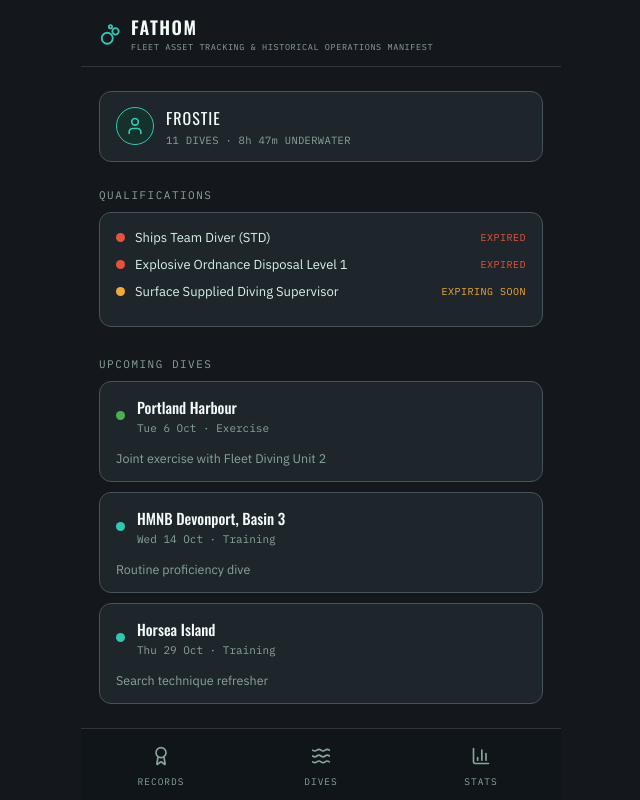
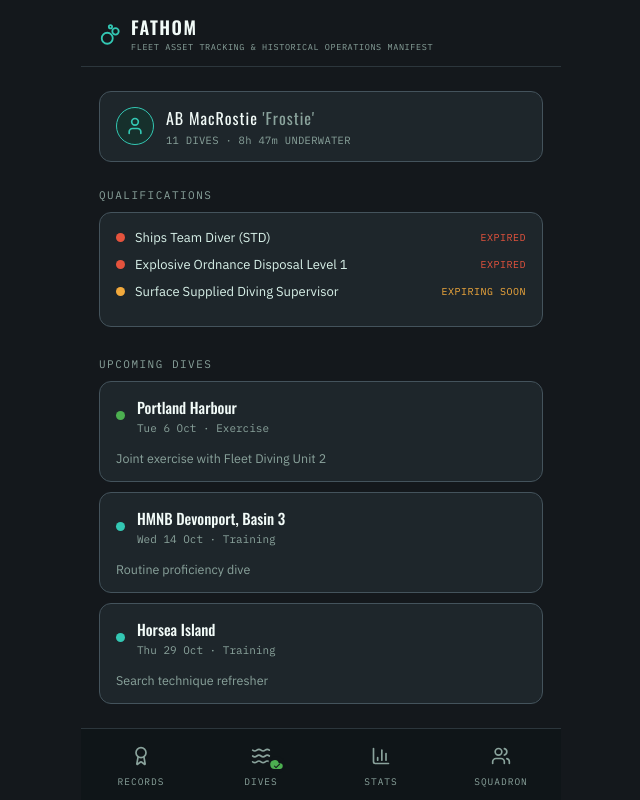
Before and after one commit to fmography101-commits/fathom-app, a React (Vite) app: page / in a window 1280 px wide. Shown: the whole page, without its empty margins (319-959 px from the left). Built offline with nearby package versions, Linux system fonts and the light colour scheme.

Commit message:
REAL Added in Squadron Tab and also implemented the cloud status icon

```diff
--- a/src/FathomApp.jsx
+++ b/src/FathomApp.jsx
@@ -8,8 +8,13 @@ import {
   BarChart3,
   X,
   User,
+  Users,
   UploadCloud,
   LogOut,
+  Cloud,
+  Check,
+  RefreshCw,
+  AlertCircle,
 } from "lucide-react";
 
 /* ============================================================
@@ -43,6 +48,29 @@ const COLORS = {
   cardOutline: "#44535C",
   blue: "#5AA9E6",
 };
+
+const CURRENT_USER = {
+  rank: "AB",
+  surname: "MacRostie",
+  nickname: "Frostie",
+};
+const CURRENT_USER_SHORT = `${CURRENT_USER.rank} ${CURRENT_USER.surname}`;
+
+/* ---------------- squadron roster (dummy profiles, highest rank first) ---------------- */
+const SQUADRON = [
+  { id: "m1", name: "Lt Cdr J. Whitfield", diveCount: 540, diveTime: "410h 0m" },
+  { id: "m2", name: "Lt Hargreaves", diveCount: 410, diveTime: "320h 0m" },
+  { id: "m3", name: "Sub Lt R. Okafor", diveCount: 180, diveTime: "140h 0m" },
+  { id: "m4", name: "WO1 D. Pennington", diveCount: 620, diveTime: "480h 0m" },
+  { id: "m5", name: "CPO S. Bardsley", diveCount: 480, diveTime: "370h 0m" },
+  { id: "m6", name: "PO Reeves", diveCount: 310, diveTime: "240h 0m" },
+  { id: "m7", name: "PO T. Linnell", diveCount: 290, diveTime: "225h 0m" },
+  { id: "m8", name: "LD Marsh", diveCount: 165, diveTime: "128h 0m" },
+  { id: "m9", name: "LD K. Fenwick", diveCount: 150, diveTime: "115h 0m" },
+  { id: "m10", name: "AB Coyle", diveCount: 68, diveTime: "52h 0m" },
+  { id: "m11", name: "AB R. Doyle", diveCount: 54, diveTime: "41h 0m" },
+  { id: "m12", rank: CURRENT_USER.rank, surname: CURRENT_USER.surname, nickname: CURRENT_USER.nickname, isSelf: true },
+];
 
 const DIVE_TYPES = [
   { key: "training", label: "Training", color: COLORS.teal },
@@ -465,6 +493,12 @@ export default function FathomApp() {
   const [addingDive, setAddingDive] = useState(false);
   const [addingQual, setAddingQual] = useState(false);
 
+  // Demo only: randomly starts "up to date" or "outdated" each time the app loads.
+  // Real backend sync status would replace this.
+  const [syncStatus, setSyncStatus] = useState(() =>
+    Math.random() < 0.5 ? "upToDate" : "outdated"
+  );
+
   const handleAddDive = (dive) => {
     setDives((prev) => [{ ...dive, id: `d${Date.now()}` }, ...prev]);
     setAddingDive(false);
@@ -473,6 +507,11 @@ export default function FathomApp() {
   const handleAddQual = (qual) => {
     setQuals((prev) => [{ ...qual, id: `q${Date.now()}` }, ...prev]);
     setAddingQual(false);
+  };
+
+  const handleBackUpData = () => {
+    setSyncStatus("syncing");
+    setTimeout(() => setSyncStatus("upToDate"), 5000);
   };
 
   const goToTab = (key) => {
@@ -523,16 +562,23 @@ export default function FathomApp() {
         ) : view === "home" ? (
           <HomeScreen dives={dives} quals={quals} upcoming={upcoming} onGoToTab={goToTab} />
         ) : tab === "dives" ? (
-          <DivesTab dives={dives} onAddDive={() => setAddingDive(true)} />
+          <DivesTab dives={dives} onAddDive={() => setAddingDive(true)} onBackUpData={handleBackUpData} />
         ) : tab === "stats" ? (
-          <StatsTab dives={dives} />
+          <StatsTab dives={dives} onBackUpData={handleBackUpData} />
+        ) : tab === "squadron" ? (
+          <SquadronTab dives={dives} onBackUpData={handleBackUpData} />
         ) : (
-          <QualificationsTab quals={quals} onAddQual={() => setAddingQual(true)} />
+          <QualificationsTab
+            quals={quals}
+            dives={dives}
+            onAddQual={() => setAddingQual(true)}
+            onBackUpData={handleBackUpData}
+          />
         )}
       </div>
 
       {!onASubScreen && (
-        <BottomNav view={view} tab={tab} onNavigate={goToTab} />
+        <BottomNav view={view} tab={tab} onNavigate={goToTab} syncStatus={syncStatus} />
       )}
     </div>
   );
@@ -541,9 +587,38 @@ export default function FathomApp() {
 /* ============================================================
    HOME SCREEN (landing page)
    ============================================================ */
+function ProfileSummaryCard({ name, rank, surname, nickname, diveCount, diveTime, isSelf }) {
+  return (
+    <div
+      style={{
+        ...styles.homeProfileCard,
+        ...(isSelf ? { borderColor: COLORS.teal } : {}),
+      }}
+    >
+      <div style={styles.profileIconWrap}>
+        <User size={20} color={COLORS.teal} strokeWidth={2} />
+      </div>
+      <div style={{ flex: 1 }}>
+        <div className="fathom-oswald" style={styles.homeProfileId}>
+          {nickname ? (
+            <>
+              {rank} {surname}{" "}
+              <span style={styles.nicknameText}>'{nickname}'</span>
+            </>
+          ) : (
+            name
+          )}
+          {isSelf && <span className="fathom-mono" style={styles.youTag}> (YOU)</span>}
+        </div>
+        <div className="fathom-mono" style={styles.homeProfileStats}>
+          {diveCount} DIVES · {diveTime} UNDERWATER
+        </div>
+      </div>
+    </div>
+  );
+}
+
 function HomeScreen({ dives, quals, upcoming, onGoToTab }) {
-  const diverId = "FROSTIE";
-
   const totalMins = dives.reduce((s, d) => s + d.bottomTime, 0);
 
   const outOfDateQuals = quals.filter((q) => {
@@ -554,17 +629,13 @@ function HomeScreen({ dives, quals, upcoming, onGoToTab }) {
   return (
     <div style={styles.tabContent}>
       {/* Profile summary */}
-      <div style={styles.homeProfileCard}>
-        <div style={styles.profileIconWrap}>
-          <User size={20} color={COLORS.teal} strokeWidth={2} />
-        </div>
-        <div style={{ flex: 1 }}>
-          <div className="fathom-oswald" style={styles.homeProfileId}>{diverId}</div>
-          <div className="fathom-mono" style={styles.homeProfileStats}>
-            {dives.length} DIVES · {fmtHoursMins(totalMins)} UNDERWATER
-          </div>
-        </div>
-      </div>
+      <ProfileSummaryCard
+        rank={CURRENT_USER.rank}
+        surname={CURRENT_USER.surname}
+        nickname={CURRENT_USER.nickname}
+        diveCount={dives.length}
+        diveTime={fmtHoursMins(totalMins)}
+      />
 
       {/* Qualifications status */}
       <div className="fathom-mono" style={styles.categoryLabel}>QUALIFICATIONS</div>
@@ -634,13 +705,52 @@ function HomeScreen({ dives, quals, upcoming, onGoToTab }) {
 }
 
 /* ============================================================
+   MY SQUADRON TAB
+   ============================================================ */
+function SquadronTab({ dives, onBackUpData }) {
+  const totalMins = dives.reduce((s, d) => s + d.bottomTime, 0);
+
+  return (
+    <div style={styles.tabContent}>
+      <PageHeaderWithProfile
+        title="My Squadron"
+        subtitle={`${SQUADRON.length} personnel`}
+        dives={dives}
+        onBackUpData={onBackUpData}
+      />
+      {SQUADRON.map((member) =>
+        member.isSelf ? (
+          <ProfileSummaryCard
+            key={member.id}
+            rank={member.rank}
+            surname={member.surname}
+            nickname={member.nickname}
+            diveCount={dives.length}
+            diveTime={fmtHoursMins(totalMins)}
+            isSelf
+          />
+        ) : (
+          <ProfileSummaryCard
+            key={member.id}
+            name={member.name}
+            diveCount={member.diveCount}
+            diveTime={member.diveTime}
+          />
+        )
+      )}
+    </div>
+  );
+}
+
+/* ============================================================
    BOTTOM NAV
    ============================================================ */
-function BottomNav({ view, tab, onNavigate }) {
+function BottomNav({ view, tab, onNavigate, syncStatus }) {
   const items = [
     { key: "quals", label: "Records", icon: Award },
     { key: "dives", label: "Dives", icon: Waves },
     { key: "stats", label: "Stats", icon: BarChart3 },
+    { key: "squadron", label: "Squadron", icon: Users },
   ];
   return (
     <nav style={styles.nav}>
@@ -655,6 +765,7 @@ function BottomNav({ view, tab, onNavigate }) {
               color: active ? COLORS.teal : COLORS.textMuted,
             }}
           >
+            <div style={{ position: "relative" }}>
               <div
                 style={{
                   ...styles.navIconWrap,
@@ -664,6 +775,12 @@ function BottomNav({ view, tab, onNavigate }) {
               >
                 <Icon size={20} strokeWidth={2} color={active ? COLORS.teal : COLORS.textMuted} />
               </div>
+              {key === "dives" && (
+                <div style={styles.syncBadgeWrap}>
+                  <SyncBadge status={syncStatus} />
+                </div>
+              )}
+            </div>
             <span className="fathom-mono" style={styles.navLabel}>{label.toUpperCase()}</span>
           </button>
         );
@@ -675,13 +792,18 @@ function BottomNav({ view, tab, onNavigate }) {
 /* ============================================================
    DIVES TAB
    ============================================================ */
-function DivesTab({ dives, onAddDive }) {
+function DivesTab({ dives, onAddDive, onBackUpData }) {
   const [expandedId, setExpandedId] = useState(null);
   const grouped = useMemo(() => groupByMonth(dives), [dives]);
 
   return (
     <div style={styles.tabContent}>
-      <Header title="Dives" subtitle={`${dives.length} logged`} />
+      <PageHeaderWithProfile
+        title="Dives"
+        subtitle={`${dives.length} logged`}
+        dives={dives}
+        onBackUpData={onBackUpData}
+      />
 
       <button style={styles.addDiveTile} onClick={onAddDive}>
         <Plus size={20} color={COLORS.teal} />
@@ -948,12 +1070,8 @@ function Field({ label, value, onChange, type = "text", placeholder, half, texta
 /* ============================================================
    STATS TAB
    ============================================================ */
-function StatsTab({ dives }) {
-  const [showProfile, setShowProfile] = useState(false);
-
-  // Placeholder until shared Diver ID login is wired up between Fathom and SLATE
-  const diverId = "DVR_FROSTIE";
-  const displayId = diverId.replace(/^DVR_/, "");
+function StatsTab({ dives, onBackUpData }) {
+  // Shared Diver ID login across SLATE/FATHOM still to be wired up — using the real name for now
 
   const stats = useMemo(() => {
     const now = new Date();
@@ -994,27 +1112,12 @@ function StatsTab({ dives }) {
 
   return (
     <div style={styles.tabContent}>
-      <div style={styles.statsHeaderRow}>
-        <div>
-          <div className="fathom-oswald" style={styles.pageTitle}>STATS</div>
-          <div className="fathom-mono" style={styles.pageSubtitle}>Dive record summary</div>
-        </div>
-        <button style={styles.profileBtn} onClick={() => setShowProfile(true)}>
-          <div style={styles.profileIconWrap}>
-            <User size={18} color={COLORS.teal} strokeWidth={2} />
-          </div>
-          <span className="fathom-mono" style={styles.profileIdLabel}>{displayId}</span>
-        </button>
-      </div>
-
-      {showProfile && (
-        <ProfileModal
-          diverId={displayId}
-          totalDives={stats.total}
-          totalTime={fmtHoursMins(stats.totalMins)}
-          onClose={() => setShowProfile(false)}
-        />
-      )}
+      <PageHeaderWithProfile
+        title="Stats"
+        subtitle="Dive record summary"
+        dives={dives}
+        onBackUpData={onBackUpData}
+      />
 
       <div style={styles.statGrid}>
         <StatTile label="Total Dive Time" value={fmtHoursMins(stats.totalMins)} />
@@ -1147,7 +1250,41 @@ function StatTile({ label, value }) {
   );
 }
 
-function ProfileModal({ diverId, totalDives, totalTime, onClose }) {
+function PageHeaderWithProfile({ title, subtitle, dives, onBackUpData }) {
+  const [showProfile, setShowProfile] = useState(false);
+  const totalMins = dives.reduce((s, d) => s + d.bottomTime, 0);
+
+  return (
+    <>
+      <div style={styles.statsHeaderRow}>
+        <div>
+          <div className="fathom-oswald" style={styles.pageTitle}>{title.toUpperCase()}</div>
+          <div className="fathom-mono" style={styles.pageSubtitle}>{subtitle}</div>
+        </div>
+        <button style={styles.profileBtn} onClick={() => setShowProfile(true)}>
+          <div style={styles.profileIconWrap}>
+            <User size={18} color={COLORS.teal} strokeWidth={2} />
+          </div>
+          <span className="fathom-mono" style={styles.profileIdLabel}>{CURRENT_USER_SHORT.toUpperCase()}</span>
+        </button>
+      </div>
+
+      {showProfile && (
+        <ProfileModal
+          rank={CURRENT_USER.rank}
+          surname={CURRENT_USER.surname}
+          nickname={CURRENT_USER.nickname}
+          totalDives={dives.length}
+          totalTime={fmtHoursMins(totalMins)}
+          onClose={() => setShowProfile(false)}
+          onBackUpData={onBackUpData}
+        />
+      )}
+    </>
+  );
+}
+
+function ProfileModal({ rank, surname, nickname, totalDives, totalTime, onClose, onBackUpData }) {
   return (
     <div style={styles.modalOverlay} onClick={onClose}>
       <div style={styles.modalCard} onClick={(e) => e.stopPropagation()}>
@@ -1157,7 +1294,9 @@ function ProfileModal({ diverId, totalDives, totalTime, onClose }) {
         <div style={styles.modalIconWrap}>
           <User size={32} color={COLORS.teal} strokeWidth={1.75} />
         </div>
-        <div className="fathom-oswald" style={styles.modalDiverId}>{diverId}</div>
+        <div className="fathom-oswald" style={styles.modalDiverId}>
+          {rank} {surname} <span style={styles.nicknameText}>'{nickname}'</span>
+        </div>
         <div style={styles.modalStatsRow}>
           <div style={styles.modalStat}>
             <div className="fathom-mono" style={styles.modalStatValue}>{totalDives}</div>
@@ -1171,7 +1310,13 @@ function ProfileModal({ diverId, totalDives, totalTime, onClose }) {
 
         <div style={styles.modalDivider} />
 
-        <button style={styles.backupBtn}>
+        <button
+          style={styles.backupBtn}
+          onClick={() => {
+            onBackUpData();
+            onClose();
+          }}
+        >
           <UploadCloud size={16} color={COLORS.teal} strokeWidth={2} />
           <span className="fathom-mono" style={styles.backupBtnText}>BACK UP DATA</span>
         </button>
@@ -1188,7 +1333,7 @@ function ProfileModal({ diverId, totalDives, totalTime, onClose }) {
 /* ============================================================
    QUALIFICATIONS TAB
    ============================================================ */
-function QualificationsTab({ quals, onAddQual }) {
+function QualificationsTab({ quals, dives, onAddQual, onBackUpData }) {
   const [expandedId, setExpandedId] = useState(null);
 
   const { expired, expiringSoon, upToDate } = useMemo(() => {
@@ -1203,7 +1348,12 @@ function QualificationsTab({ quals, onAddQual }) {
 
   return (
     <div style={styles.tabContent}>
-      <Header title="Qualifications" subtitle={`${quals.length} on record`} />
+      <PageHeaderWithProfile
+        title="Qualifications"
+        subtitle={`${quals.length} on record`}
+        dives={dives}
+        onBackUpData={onBackUpData}
+      />
 
       <button style={styles.addDiveTile} onClick={onAddQual}>
         <Plus size={20} color={COLORS.teal} />
@@ -1394,6 +1544,32 @@ function BubblesIcon({ size = 22, color = COLORS.teal }) {
   );
 }
 
+const SYNC_STATUS_CONFIG = {
+  upToDate: { color: COLORS.green, Icon: Check },
+  syncing: { color: COLORS.amber, Icon: RefreshCw },
+  outdated: { color: COLORS.red, Icon: AlertCircle },
+};
+
+function SyncBadge({ status, size = 15 }) {
+  const { color, Icon } = SYNC_STATUS_CONFIG[status];
+  return (
+    <div style={{ position: "relative", width: size, height: size, flexShrink: 0 }}>
+      <Cloud size={size} color={color} fill={color} strokeWidth={0} />
+      <Icon
+        size={size * 0.52}
+        color={COLORS.bg}
+        strokeWidth={3.2}
+        style={{
+          position: "absolute",
+          top: "58%",
+          left: "50%",
+          transform: "translate(-50%, -50%)",
+        }}
+      />
+    </div>
+  );
+}
+
 /* ============================================================
    STYLES
    ============================================================ */
@@ -1471,6 +1647,8 @@ const styles = {
   },
   homeProfileId: { fontSize: 16, letterSpacing: 1, color: COLORS.textBright },
   homeProfileStats: { fontSize: 10.5, color: COLORS.textMuted, marginTop: 3, letterSpacing: 0.3 },
+  youTag: { fontSize: 10, color: COLORS.teal, letterSpacing: 0.5 },
+  nicknameText: { color: COLORS.textMuted },
   qualsUpToDateRow: { display: "flex", alignItems: "center", gap: 10 },
   qualsUpToDateText: { fontSize: 13.5, color: COLORS.textPrimary },
   qualsIssueRow: {
@@ -1736,4 +1914,13 @@ const styles = {
     justifyContent: "center",
   },
   navLabel: { fontSize: 9.5, letterSpacing: 1 },
+  syncBadgeWrap: {
+    position: "absolute",
+    bottom: -2,
+    right: -4,
+    background: COLORS.panel,
+    borderRadius: "50%",
+    padding: 1,
+    lineHeight: 0,
+  },
 };
```
Lines whose indentation alone changed are shown as unchanged.
